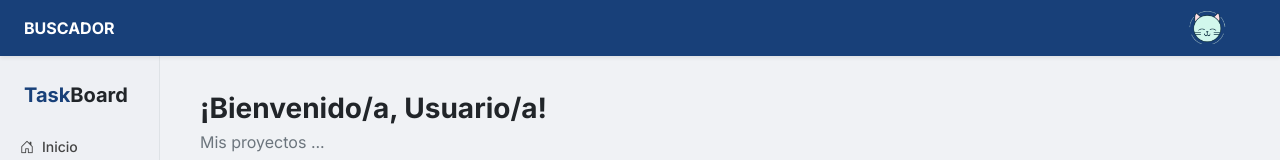
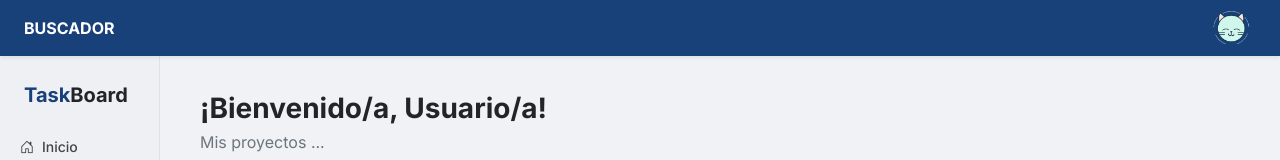
Before and after one commit to sofialedesmaa/TaskBoard, a plain HTML site: page home.html in a window 1280 px wide. Shown: the top 160 px of the page. Drawn offline with nearby package versions, Linux system fonts and the light colour scheme; files whose address does not match are found by name.

Commit message:
Update home.html

```diff
--- a/home.html
+++ b/home.html
@@ -18,7 +18,7 @@
 <body class="dashboard-body min-vh-100">
     <header class="dashboard-navbar position-fixed top-0 start-0 end-0 d-flex align-items-center justify-content-between px-4 shadow-sm">
         <span class="fw-bold text-white text-uppercase">Buscador</span>
-        <div class="ms-auto me-4">
+        <div class="ms-auto">
             <img src="Imagenes/LOGO.png" alt="Logo" width="50" height="50">
         </div>
     </header>
```
